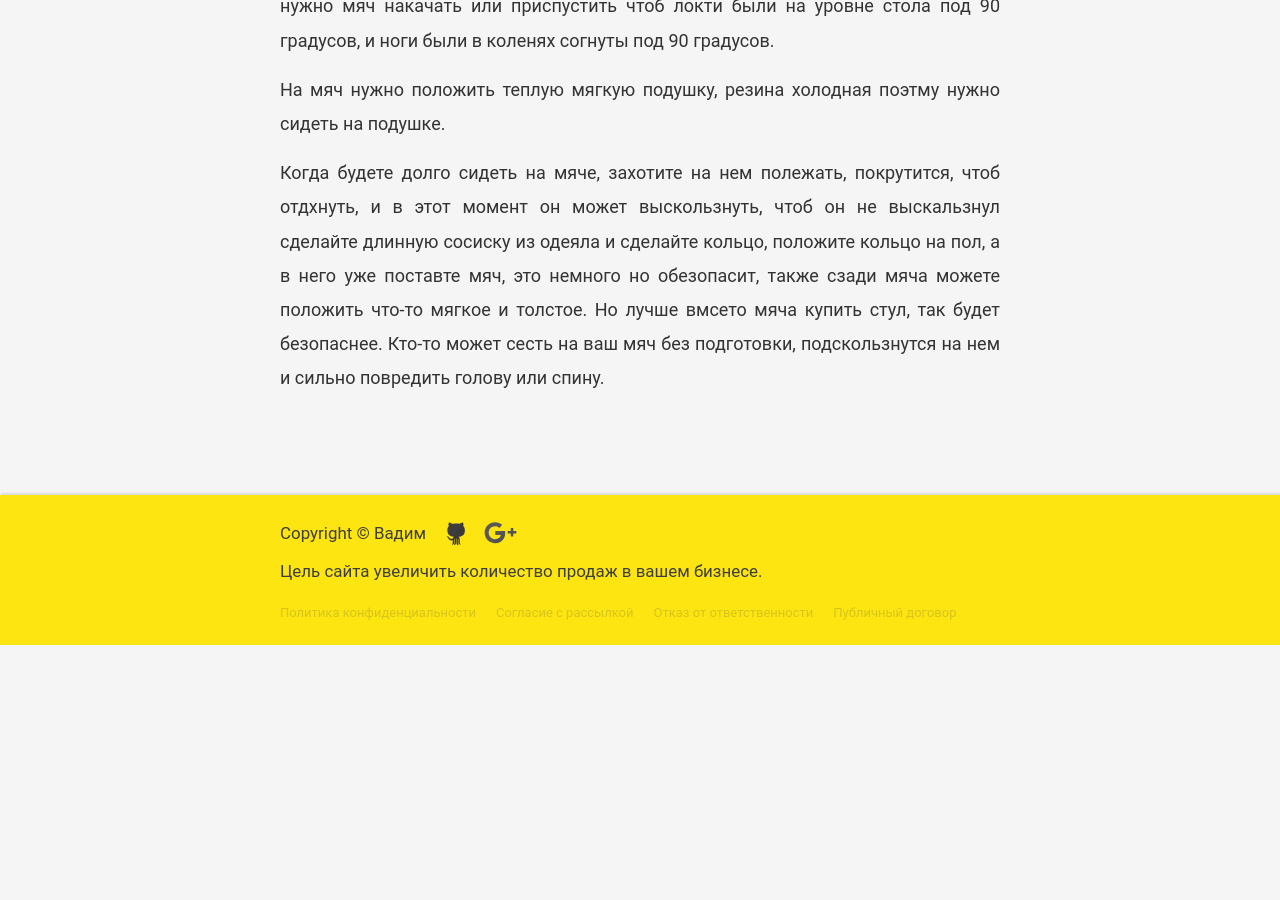
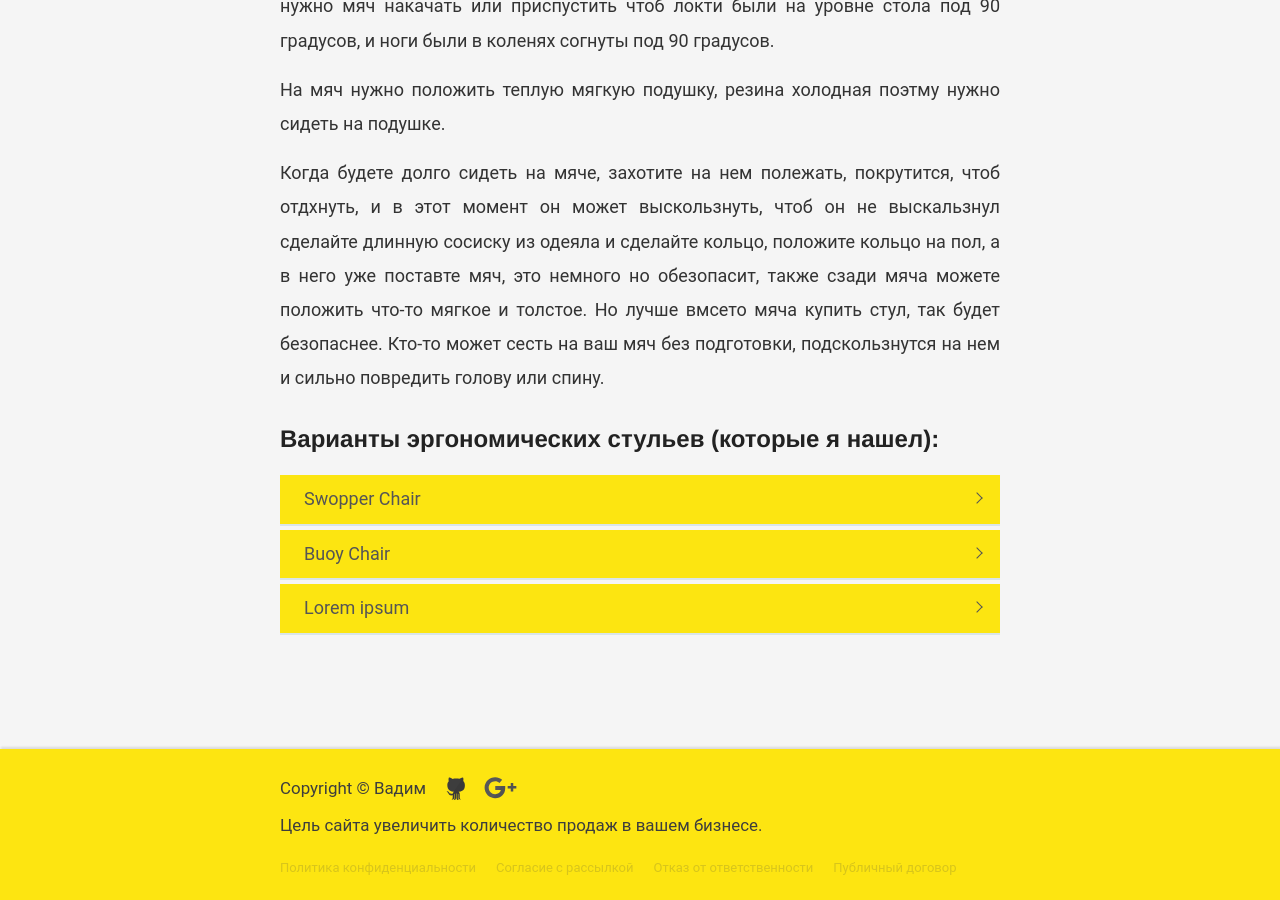
Before and after one commit to VadymVolos/vadymvolos.github.io, a Jekyll site: the page built from _posts/management/2017-01-13-health-management-ergonomycheskye-stulya.md, in a window 1280 px wide and 900 px high, scrolled down 1670 px. Built offline with Jekyll 4.4.1, drawn with Linux system fonts in a browser that asks for light colours; nearby versions of some CDN libraries; comment, search, counter and statistics services are not loaded; before the commit the page ends 2315 px from its top, so only the background shows below that.

Commit message:
Update 2017-01-13-health-management-ergonomycheskye-stulya.md

```diff
--- a/_posts/management/2017-01-13-health-management-ergonomycheskye-stulya.md
+++ b/_posts/management/2017-01-13-health-management-ergonomycheskye-stulya.md
@@ -34,3 +34,36 @@
 На мяч нужно положить теплую мягкую подушку, резина холодная поэтму нужно сидеть на подушке.
 
 Когда будете долго сидеть на мяче, захотите на нем полежать, покрутится, чтоб отдхнуть, и в этот момент он может выскользнуть, чтоб он не выскальзнул сделайте длинную сосиску из одеяла и сделайте кольцо, положите кольцо на пол, а в него уже поставте мяч, это немного но обезопасит, также сзади мяча можете положить что-то мягкое и толстое. Но лучше вмсето мяча купить стул, так будет безопаснее. Кто-то может сесть на ваш мяч без подготовки, подскользнутся на нем и сильно повредить голову или спину.
+
+
+<h2>Варианты эргономических стульев (которые я нашел):</h2>
+
+<ul class="accordion">
+	<li class="accordion-li">
+		<a class="accordion-a">Swopper Chair</a>
+		<div class="accordion-content">
+        <div class="yt-video-container-1">
+		    <iframe src="https://www.youtube.com/embed/D0oovXobVX4?rel=0" frameborder="0" allowfullscreen></iframe>
+		</div>
+        <div class="yt-video-container-1">
+		    <iframe src="https://www.youtube.com/embed/K2BX_BNAaBk?rel=0" frameborder="0" allowfullscreen></iframe>
+		</div>
+
+        </div>
+    </li>
+	<li class="accordion-li">
+		<a class="accordion-a">Buoy Chair</a>
+		<div class="accordion-content">
+        <div class="yt-video-container-1">
+		    <iframe src="https://www.youtube.com/embed/3yVlV8jXTlE?rel=0" frameborder="0" allowfullscreen></iframe>
+		</div>
+
+        </div>
+    </li>
+    	<li class="accordion-li">
+		<a class="accordion-a">Lorem ipsum</a>
+		<div class="accordion-content">
+
+        </div>
+    </li>
+  </ul> <!-- / accordion -->
```
